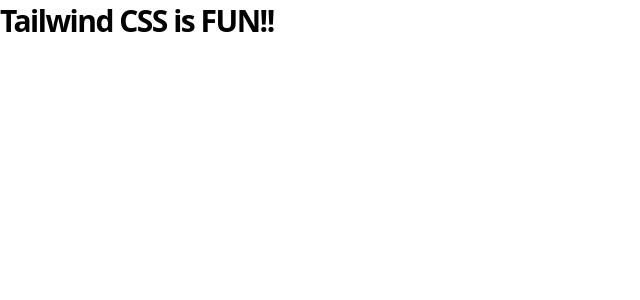
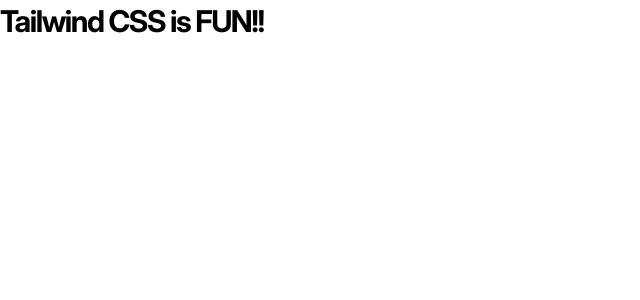
Before and after one commit to DjordjeJelenkovic/codeflow, a Next.js app: page / in a window 1280 px wide. Shown: the top 300 px of the page, without its empty margins (0-640 px from the left). Built offline with nearby package versions, Linux system fonts and the light colour scheme.

Commit message:
5.26 Setup Fonts

```diff
--- a/app/layout.tsx
+++ b/app/layout.tsx
@@ -1,15 +1,17 @@
 import type { Metadata } from "next";
-import { Geist, Geist_Mono } from "next/font/google";
+import localFont from "next/font/local";
 import "./globals.css";
 
-const geistSans = Geist({
-  variable: "--font-geist-sans",
-  subsets: ["latin"],
+const inter = localFont({
+  src: "./fonts/InterVF.ttf",
+  variable: "--font-inter",
+  weight: "100 200 300 400 500 700 800 900",
 });
 
-const geistMono = Geist_Mono({
-  variable: "--font-geist-mono",
-  subsets: ["latin"],
+const spaceGrotesk = localFont({
+  src: "./fonts/SpaceGroteskVF.ttf",
+  variable: "--font-space-grotesk",
+  weight: "300 400 500 700",
 });
 
 export const metadata: Metadata = {
@@ -24,11 +26,7 @@ export default function RootLayout({
 }>) {
   return (
     <html lang="en">
-      <body
-        className={`${geistSans.variable} ${geistMono.variable} antialiased`}
-      >
-        {children}
-      </body>
+      <body className={`${inter.className} ${spaceGrotesk.variable} antialiased`}>{children}</body>
     </html>
   );
 }
```
Also changed, not shown: app/fonts/InterVF.ttf (added), app/fonts/SpaceGroteskVF.ttf (added).
